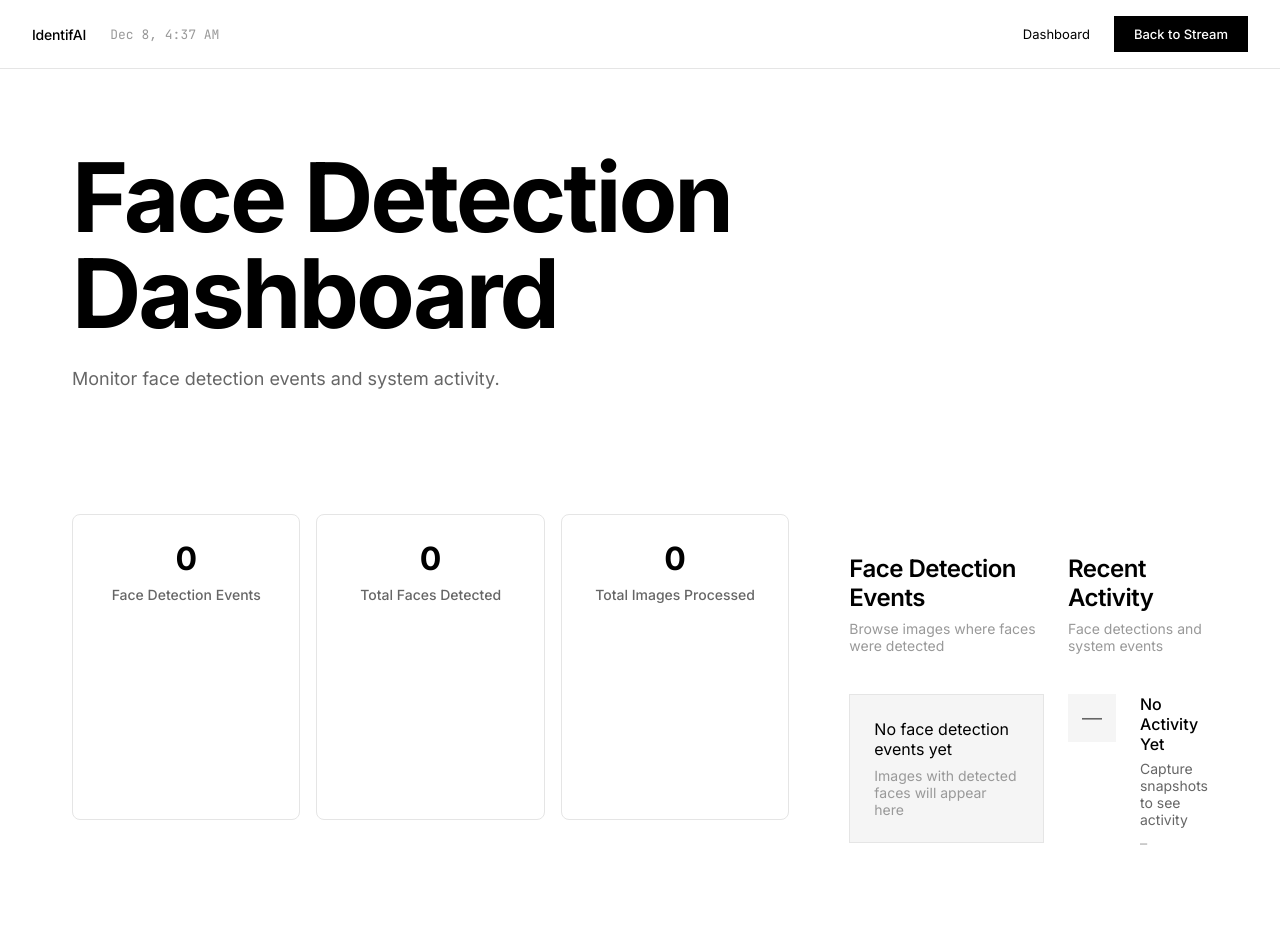
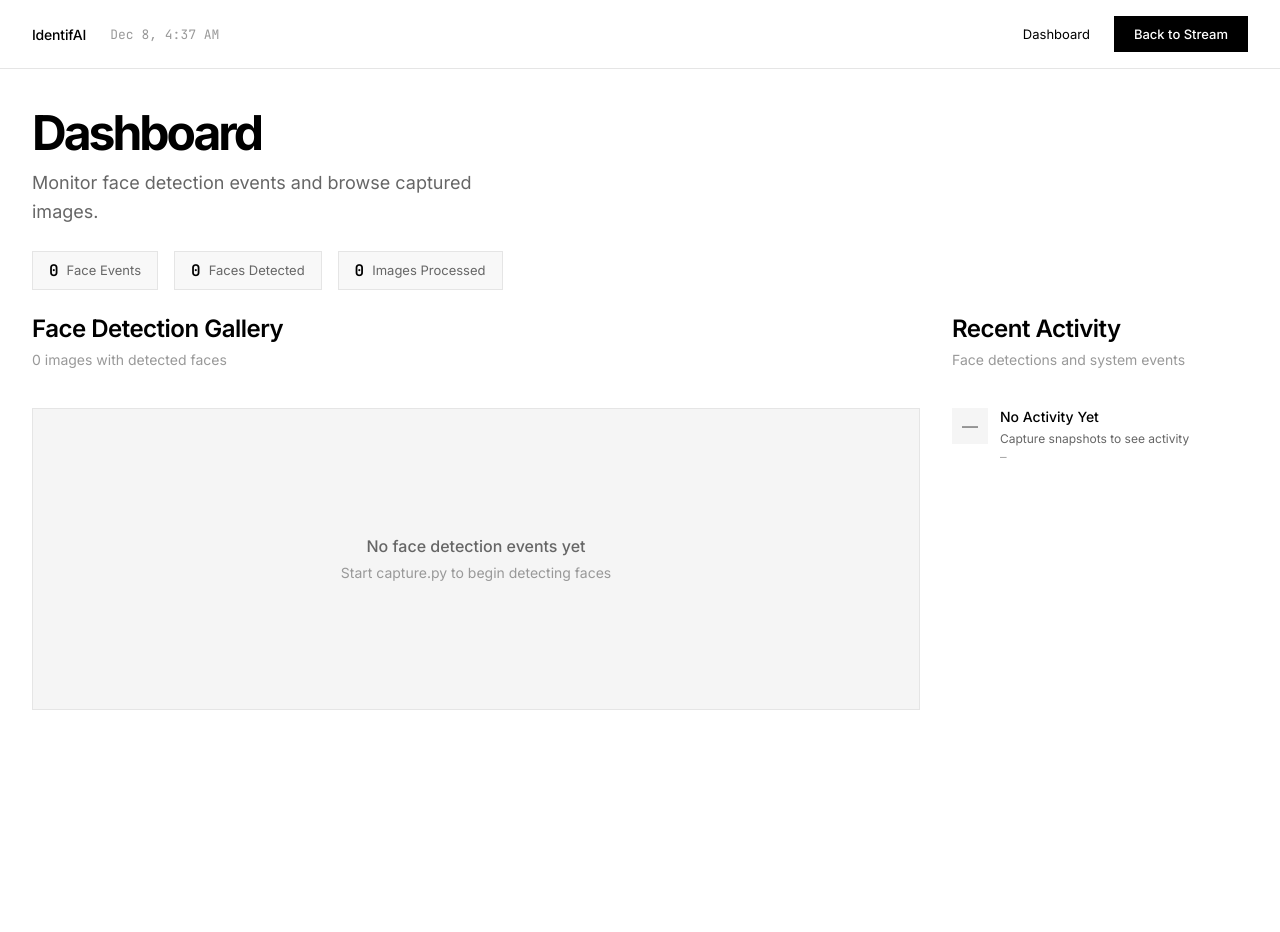
Before and after one commit to quinnkthomson/IdentifAI, a Flask app: page /dashboard in a window 1280 px wide. After the commit the page ends 710 px from the top, so only its background shows below. Run offline with Flask 3, Linux system fonts and the light colour scheme; data that the repository does not hold is empty.

Commit message:
error handling

```diff
--- a/web_app/app.py
+++ b/web_app/app.py
@@ -139,29 +139,44 @@
 
 @app.route('/dashboard')
 def dashboard():
+    face_events_data = []
+    stats = {'face_events': 0, 'total_faces': 0, 'total_events': 0}
+
     try:
         # Get face detection events (only those with faces detected, limited for performance)
-        face_events = get_face_events_with_faces(limit=50)  # Reduced from 100 to 50 for better performance
+        face_events = get_face_events_with_faces(limit=30)
 
         # Convert to format expected by template
-        face_events_data = []
         for event in face_events:
-            face_events_data.append({
-                "id": event["id"],
-                "file": event["image_path"].replace("images/", ""),
-                "timestamp": event["timestamp"],
-                "face_count": event["face_count"],
-                "source": event["source"]
-            })
+            try:
+                # Handle image path - extract just the filename
+                image_path = event["image_path"] if event["image_path"] else ""
+                # Remove 'images/' prefix if present
+                if image_path.startswith("images/"):
+                    filename = image_path[7:]  # Remove "images/" prefix
+                else:
+                    filename = os.path.basename(image_path)
+
+                # Only add if we have a valid filename
+                if filename:
+                    face_events_data.append({
+                        "id": event["id"],
+                        "file": filename,
+                        "timestamp": event["timestamp"],
+                        "face_count": event["face_count"],
+                        "source": event["source"]
+                    })
+            except Exception as e:
+                app.logger.warning(f"Error processing event: {e}")
+                continue
 
         # Get statistics
         stats = get_face_detection_stats()
 
-        return render_template('dashboard.html', face_events=face_events_data, stats=stats)
     except Exception as e:
         app.logger.error(f"Dashboard error: {e}")
-        # Return dashboard with empty data on error
-        return render_template('dashboard.html', face_events=[], stats={'face_events': 0, 'total_faces': 0, 'total_events': 0})
+
+    return render_template('dashboard.html', face_events=face_events_data, stats=stats)
 
 
 # --- Video Streaming Functions ---
@@ -169,57 +184,74 @@
 LATEST_FRAME_PATH = os.path.join(IMAGES_DIR, 'latest_frame.jpg')
 
 def generate_frames():
-    """Serves the latest captured frame as a pseudo-stream."""
+    """Serves the latest captured frame as a responsive stream."""
     last_mtime = 0
+    last_frame = None
+    placeholder_sent = False
 
     while True:
         try:
             # Check if latest frame exists
             if os.path.exists(LATEST_FRAME_PATH):
-                current_mtime = os.path.getmtime(LATEST_FRAME_PATH)
+                try:
+                    current_mtime = os.path.getmtime(LATEST_FRAME_PATH)
 
-                # Read the latest frame
-                with open(LATEST_FRAME_PATH, 'rb') as f:
-                    frame = f.read()
+                    # Only read file if it's been modified or we haven't read it yet
+                    if current_mtime != last_mtime or last_frame is None:
+                        with open(LATEST_FRAME_PATH, 'rb') as f:
+                            frame = f.read()
 
-                if len(frame) > 0:
+                        if len(frame) > 100:  # Sanity check for valid JPEG
+                            last_frame = frame
+                            last_mtime = current_mtime
+                            placeholder_sent = False
+
+                    # Always yield the last valid frame
+                    if last_frame:
+                        yield (b'--frame\r\n'
+                               b'Content-Type: image/jpeg\r\n\r\n' + last_frame + b'\r\n')
+                except (IOError, OSError):
+                    # File might be being written, skip this iteration
+                    pass
+            else:
+                # Show placeholder only once, then keep serving it
+                if not placeholder_sent or last_frame is None:
+                    width, height = CAMERA_WIDTH, CAMERA_HEIGHT
+                    img = Image.new('RGB', (width, height), color='#1a1a1a')
+
+                    try:
+                        from PIL import ImageDraw, ImageFont
+                        draw = ImageDraw.Draw(img)
+                        try:
+                            font = ImageFont.load_default()
+                        except:
+                            font = None
+
+                        if font:
+                            messages = ["Waiting for camera...", "", "Start capture.py to see live feed"]
+                            y = height // 2 - 30
+                            for msg in messages:
+                                if msg:
+                                    draw.text((width // 4, y), msg, fill='#888888', font=font)
+                                y += 25
+                    except:
+                        pass
+
+                    img_io = BytesIO()
+                    img.save(img_io, 'JPEG', quality=85)
+                    last_frame = img_io.getvalue()
+                    placeholder_sent = True
+
+                if last_frame:
                     yield (b'--frame\r\n'
-                           b'Content-Type: image/jpeg\r\n\r\n' + frame + b'\r\n')
-                    last_mtime = current_mtime
-            else:
-                # Show placeholder if no frame available yet
-                width, height = CAMERA_WIDTH, CAMERA_HEIGHT
-                img = Image.new('RGB', (width, height), color='#2a2a2a')
+                           b'Content-Type: image/jpeg\r\n\r\n' + last_frame + b'\r\n')
 
-                try:
-                    from PIL import ImageDraw, ImageFont
-                    draw = ImageDraw.Draw(img)
-                    try:
-                        font = ImageFont.load_default()
-                    except:
-                        font = None
-
-                    if font:
-                        messages = ["Waiting for camera...", "", "Make sure capture.py is running"]
-                        y = 100
-                        for msg in messages:
-                            if msg:
-                                draw.text((50, y), msg, fill='white', font=font)
-                            y += 30
-                except:
-                    pass
-
-                img_io = BytesIO()
-                img.save(img_io, 'JPEG', quality=75)
-                frame = img_io.getvalue()
-                yield (b'--frame\r\n'
-                       b'Content-Type: image/jpeg\r\n\r\n' + frame + b'\r\n')
-
-            time.sleep(2)  # Check for new frame every 2 seconds
+            # Fast polling for responsive feel (0.1s = 10fps max)
+            time.sleep(0.1)
 
         except Exception as e:
             app.logger.error(f"Stream error: {e}")
-            time.sleep(2)
+            time.sleep(0.5)
 
 @app.route('/video_feed')
 def video_feed():
--- a/web_app/database.py
+++ b/web_app/database.py
@@ -73,9 +73,11 @@
         cur.execute("SELECT * FROM face_events WHERE faces_detected = 1 ORDER BY timestamp DESC LIMIT ?", (limit,))
         events = cur.fetchall()
         conn.close()
-        return events
+        # Convert Row objects to dicts for easier access
+        return [dict(event) for event in events]
     except Exception as e:
         # Return empty list on error instead of crashing
+        print(f"Database error in get_face_events_with_faces: {e}")
         return []
 
 def get_face_detection_stats():
--- a/web_app/static/styles.css
+++ b/web_app/static/styles.css
@@ -368,41 +368,52 @@
     flex-direction: column;
 }
 
-/* Dashboard-specific: center content (match Stream page) but keep single-column layout */
-.main-layout .content-header,
-.main-layout .main-content {
-    max-width: none;
+/* Dashboard page styling - uses full width */
+.dashboard-page .content-header {
+    max-width: 1400px;
     width: 100%;
-    margin: 0;
-    padding-left: 32px;
-    padding-right: 32px;
+    margin: 0 auto;
+    padding: 40px 32px 24px;
 }
 
-.main-layout .main-content {
-    display: grid;
-    grid-template-columns: 1fr;
-    gap: 24px;
-    padding-top: 24px;
-    padding-bottom: 80px;
+.dashboard-page .content-title {
+    font-size: 48px;
+    margin-bottom: 12px;
 }
 
-/* Ensure the dashboard content description aligns left instead of right */
-.main-layout .content-description {
+.dashboard-page .main-content {
+    max-width: 1400px;
+    width: 100%;
+    margin: 0 auto;
+    display: block;
+    padding: 0 32px 80px;
+    margin-top: 0;
+}
+
+/* Ensure the dashboard content description aligns left */
+.dashboard-page .content-description {
     text-align: left;
     margin-left: 0;
     margin-right: 0;
 }
 
+/* Activity more button container */
+.activity-more {
+    margin-top: 16px;
+    text-align: center;
+}
+
 /* Stats Grid */
 /* Stats Grid (removed) */
 
-/* Dashboard Grid */
+/* Dashboard Grid - slideshow takes most space, activity sidebar is compact */
 .dashboard-grid {
     display: grid;
-    grid-template-columns: minmax(0, 2fr) minmax(0, 1fr);
-    gap: 24px;
-    margin-top: 40px;
+    grid-template-columns: minmax(0, 3fr) minmax(280px, 1fr);
+    gap: 32px;
+    margin-top: 24px;
     width: 100%;
+    align-items: start;
 }
 
 /* Activity Section */
@@ -435,7 +446,9 @@
     margin-top: 4px;
 }
 
-.btn {
+/* General button - used in activity section */
+.activity-more .btn,
+.section-header .btn {
     padding: 8px 16px;
     background: transparent;
     border: 1px solid #e5e5e5;
@@ -451,7 +464,8 @@
     text-decoration: none;
 }
 
-.btn:hover {
+.activity-more .btn:hover,
+.section-header .btn:hover {
     border-color: #000;
     background: #000;
     color: #fff;
--- a/web_app/templates/base.html
+++ b/web_app/templates/base.html
@@ -43,7 +43,7 @@
             const ampm = hours >= 12 ? 'PM' : 'AM';
             const displayHours = hours % 12 || 12;
             const displayMinutes = minutes.toString().padStart(2, '0');
-            document.getElementById('timestamp').textContent = `${month} ${displayHours}:${displayMinutes} ${ampm}`;
+            document.getElementById('timestamp').textContent = `${month} ${day}, ${displayHours}:${displayMinutes} ${ampm}`;
         }
         updateTimestamp();
         setInterval(updateTimestamp, 60000);
--- a/web_app/templates/dashboard.html
+++ b/web_app/templates/dashboard.html
@@ -8,51 +8,208 @@
 
 {% block extra_head %}
     <style>
+        /* Compact stats row at the top */
+        .stats-row {
+            display: flex;
+            gap: 16px;
+            margin-bottom: 24px;
+            flex-wrap: wrap;
+        }
+        .stat-badge {
+            display: flex;
+            align-items: center;
+            gap: 8px;
+            padding: 8px 16px;
+            background: #f8f8f8;
+            border: 1px solid #e5e5e5;
+            font-size: 13px;
+        }
+        .stat-badge-number {
+            font-weight: 700;
+            font-size: 16px;
+            color: #000;
+            font-family: 'JetBrains Mono', monospace;
+        }
+        .stat-badge-label {
+            color: #666;
+            font-weight: 400;
+        }
+
+        /* Large slideshow for face detection images */
         .slideshow-card { width: 100%; }
-        .slideshow-wrapper { background: #f5f5f5; padding: 24px; border: 1px solid #e5e5e5; }
-        .slideshow-container { position: relative; width: 100%; min-height: 360px; display: flex; align-items: center; justify-content: center; }
-        .slide { width: 100%; height: 100%; display: none; align-items: center; justify-content: center; }
+        .slideshow-wrapper {
+            background: #000;
+            padding: 0;
+            border: 1px solid #e5e5e5;
+            position: relative;
+        }
+        .slideshow-container {
+            position: relative;
+            width: 100%;
+            min-height: 500px;
+            display: flex;
+            align-items: center;
+            justify-content: center;
+            background: #111;
+        }
+        .slide {
+            width: 100%;
+            height: 100%;
+            display: none;
+            align-items: center;
+            justify-content: center;
+            position: relative;
+        }
         .slide.active { display: flex; }
-        .slide img { max-width: 100%; max-height: 70vh; object-fit: contain; border: 1px solid #e5e5e5; background: #fff; }
-        .slide-nav { position: absolute; display: flex; gap: 12px; bottom: 16px; left: 16px; }
-        .nav-btn { width: 40px; height: 40px; border-radius: 50%; border: 1px solid #e5e5e5; background: #fff; cursor: pointer; display: flex; align-items: center; justify-content: center; font-size: 16px; }
-        .slide-counter { position: absolute; bottom: 16px; right: 16px; font-size: 13px; color: #555; display: flex; align-items: center; gap: 8px; }
-        .slide-timestamp { font-family: 'JetBrains Mono', monospace; color: #777; }
-        .dashboard-grid { display: grid; grid-template-columns: 2fr 1fr; gap: 24px; align-items: start; }
-        .stats-grid { display: grid; grid-template-columns: repeat(auto-fit, minmax(200px, 1fr)); gap: 16px; margin-bottom: 32px; }
-        .stat-card { background: #fff; border: 1px solid #e5e5e5; padding: 24px; text-align: center; border-radius: 8px; }
-        .stat-number { font-size: 32px; font-weight: 700; color: #000; margin-bottom: 8px; }
-        .stat-label { font-size: 14px; color: #666; font-weight: 500; }
-        .face-detection-overlay { position: absolute; top: 16px; left: 16px; background: rgba(0, 0, 0, 0.8); color: #fff; padding: 8px 12px; border-radius: 4px; font-size: 12px; font-weight: 600; }
-        .face-count-badge { background: #ff4444; color: #fff; padding: 4px 8px; border-radius: 12px; font-size: 11px; font-weight: 600; }
-        .no-images-subtitle { font-size: 14px; color: #999; margin-top: 8px; }
-        @media (max-width: 900px) { .dashboard-grid { grid-template-columns: 1fr; } .slide img { max-height: 60vh; } }
+        .slide img {
+            max-width: 100%;
+            max-height: 75vh;
+            min-height: 400px;
+            object-fit: contain;
+            background: #000;
+        }
+        .slide-nav {
+            position: absolute;
+            display: flex;
+            gap: 8px;
+            bottom: 20px;
+            left: 20px;
+            z-index: 10;
+        }
+        .nav-btn {
+            width: 44px;
+            height: 44px;
+            border-radius: 50%;
+            border: none;
+            background: rgba(255, 255, 255, 0.9);
+            cursor: pointer;
+            display: flex;
+            align-items: center;
+            justify-content: center;
+            font-size: 18px;
+            transition: all 0.2s;
+        }
+        .nav-btn:hover {
+            background: #fff;
+            transform: scale(1.05);
+        }
+        .slide-counter {
+            position: absolute;
+            bottom: 20px;
+            right: 20px;
+            font-size: 13px;
+            color: #fff;
+            display: flex;
+            align-items: center;
+            gap: 10px;
+            background: rgba(0, 0, 0, 0.6);
+            padding: 8px 14px;
+            border-radius: 4px;
+            z-index: 10;
+        }
+        .slide-timestamp {
+            font-family: 'JetBrains Mono', monospace;
+            color: #ccc;
+            font-size: 11px;
+        }
+        .face-detection-overlay {
+            position: absolute;
+            top: 20px;
+            left: 20px;
+            background: rgba(0, 0, 0, 0.85);
+            color: #fff;
+            padding: 10px 14px;
+            border-radius: 4px;
+            font-size: 13px;
+            font-weight: 500;
+            z-index: 10;
+        }
+        .face-count-badge {
+            background: #22c55e;
+            color: #fff;
+            padding: 4px 10px;
+            border-radius: 12px;
+            font-size: 12px;
+            font-weight: 600;
+        }
+        .no-images {
+            display: flex;
+            flex-direction: column;
+            align-items: center;
+            justify-content: center;
+            min-height: 300px;
+            color: #666;
+        }
+        .no-images-text {
+            font-size: 16px;
+            font-weight: 500;
+            margin-bottom: 8px;
+        }
+        .no-images-subtitle {
+            font-size: 14px;
+            color: #999;
+        }
+
+        /* Compact activity sidebar */
+        .activity-section {
+            max-height: 600px;
+            overflow-y: auto;
+        }
+        .activity-list {
+            gap: 12px;
+        }
+        .activity-item {
+            padding-bottom: 12px;
+            gap: 12px;
+        }
+        .activity-icon {
+            width: 36px;
+            height: 36px;
+            font-size: 16px;
+        }
+        .activity-title {
+            font-size: 14px;
+        }
+        .activity-description {
+            font-size: 12px;
+            margin-bottom: 4px;
+        }
+        .activity-time {
+            font-size: 11px;
+        }
+
+        @media (max-width: 1024px) {
+            .dashboard-grid { grid-template-columns: 1fr; }
+            .slideshow-container { min-height: 400px; }
+            .slide img { max-height: 60vh; min-height: 300px; }
+            .activity-section { max-height: none; }
+        }
     </style>
 {% endblock %}
 
 {% block content %}
-    <div class="content-area">
+    <div class="content-area dashboard-page">
         <div class="content-header">
-            <div class="content-title">Face Detection Dashboard</div>
+            <div class="content-title">Dashboard</div>
             <div class="content-description">
-                Monitor face detection events and system activity.
+                Monitor face detection events and browse captured images.
             </div>
         </div>
 
         <div class="main-content">
-            <!-- Statistics Cards -->
-            <div class="stats-grid">
-                <div class="stat-card">
-                    <div class="stat-number">{{ stats.face_events }}</div>
-                    <div class="stat-label">Face Detection Events</div>
+            <!-- Compact Statistics Row -->
+            <div class="stats-row">
+                <div class="stat-badge">
+                    <span class="stat-badge-number">{{ stats.face_events }}</span>
+                    <span class="stat-badge-label">Face Events</span>
                 </div>
-                <div class="stat-card">
-                    <div class="stat-number">{{ stats.total_faces }}</div>
-                    <div class="stat-label">Total Faces Detected</div>
+                <div class="stat-badge">
+                    <span class="stat-badge-number">{{ stats.total_faces }}</span>
+                    <span class="stat-badge-label">Faces Detected</span>
                 </div>
-                <div class="stat-card">
-                    <div class="stat-number">{{ stats.total_events }}</div>
-                    <div class="stat-label">Total Images Processed</div>
+                <div class="stat-badge">
+                    <span class="stat-badge-number">{{ stats.total_events }}</span>
+                    <span class="stat-badge-label">Images Processed</span>
                 </div>
             </div>
 
@@ -60,8 +217,8 @@
                 <div class="slideshow-card">
                     <div class="section-header">
                         <div>
-                            <div class="section-title">Face Detection Events</div>
-                            <div class="section-subtitle">Browse images where faces were detected</div>
+                            <div class="section-title">Face Detection Gallery</div>
+                            <div class="section-subtitle">{{ face_events|length if face_events else 0 }} images with detected faces</div>
                         </div>
                     </div>
                     {% if face_events and face_events|length > 0 %}
@@ -69,15 +226,22 @@
                         <div class="slideshow-container">
                             {% for event in face_events %}
                                 <div class="slide {% if loop.first %}active{% endif %}" data-image="{{ event.file }}" data-timestamp="{{ event.timestamp }}" data-face-count="{{ event.face_count }}">
-                                    <img src="{{ url_for('static', filename='images/' + event.file) }}" alt="face detection event" />
+                                    <img src="{{ url_for('static', filename='images/' + event.file) }}"
+                                         alt="Face detection - {{ event.face_count }} face(s)"
+                                         loading="lazy"
+                                         onerror="this.style.display='none'; this.nextElementSibling.style.display='flex';" />
+                                    <div class="no-images" style="display: none; position: absolute; inset: 0; background: #222;">
+                                        <div class="no-images-text" style="color: #888;">Image not found</div>
+                                        <div class="no-images-subtitle">{{ event.file }}</div>
+                                    </div>
                                     <div class="face-detection-overlay">
-                                        <span class="face-count-badge">{{ event.face_count }} face{{ 's' if event.face_count != 1 else '' }} detected</span>
+                                        <span class="face-count-badge">{{ event.face_count }} face{{ 's' if event.face_count != 1 else '' }}</span>
                                     </div>
                                 </div>
                             {% endfor %}
                             <div class="slide-nav">
-                                <button class="nav-btn" id="prevBtn" onclick="prevSlide()">←</button>
-                                <button class="nav-btn" id="nextBtn" onclick="nextSlide()">→</button>
+                                <button class="nav-btn" id="prevBtn" onclick="prevSlide()" title="Previous (←)">←</button>
+                                <button class="nav-btn" id="nextBtn" onclick="nextSlide()" title="Next (→)">→</button>
                             </div>
                             <div class="slide-counter">
                                 <span id="currentSlide">1</span> / <span id="totalSlides">{{ face_events|length }}</span>
@@ -86,10 +250,10 @@
                         </div>
                     </div>
                     {% else %}
-                        <div class="slideshow-wrapper">
+                        <div class="slideshow-wrapper" style="background: #f5f5f5;">
                             <div class="no-images">
                                 <div class="no-images-text">No face detection events yet</div>
-                                <div class="no-images-subtitle">Images with detected faces will appear here</div>
+                                <div class="no-images-subtitle">Start capture.py to begin detecting faces</div>
                             </div>
                         </div>
                     {% endif %}
--- a/web_app/templates/index.html
+++ b/web_app/templates/index.html
@@ -12,7 +12,7 @@
         <div class="content-header">
             <div class="content-title">Camera Feed</div>
             <div class="content-description">
-                Face detection system showing latest captured frames. Updates every 30 seconds.
+                Live view from the camera. Frames update automatically when capture.py is running.
             </div>
         </div>
 
```
Also changed, not shown: 1 other file.
